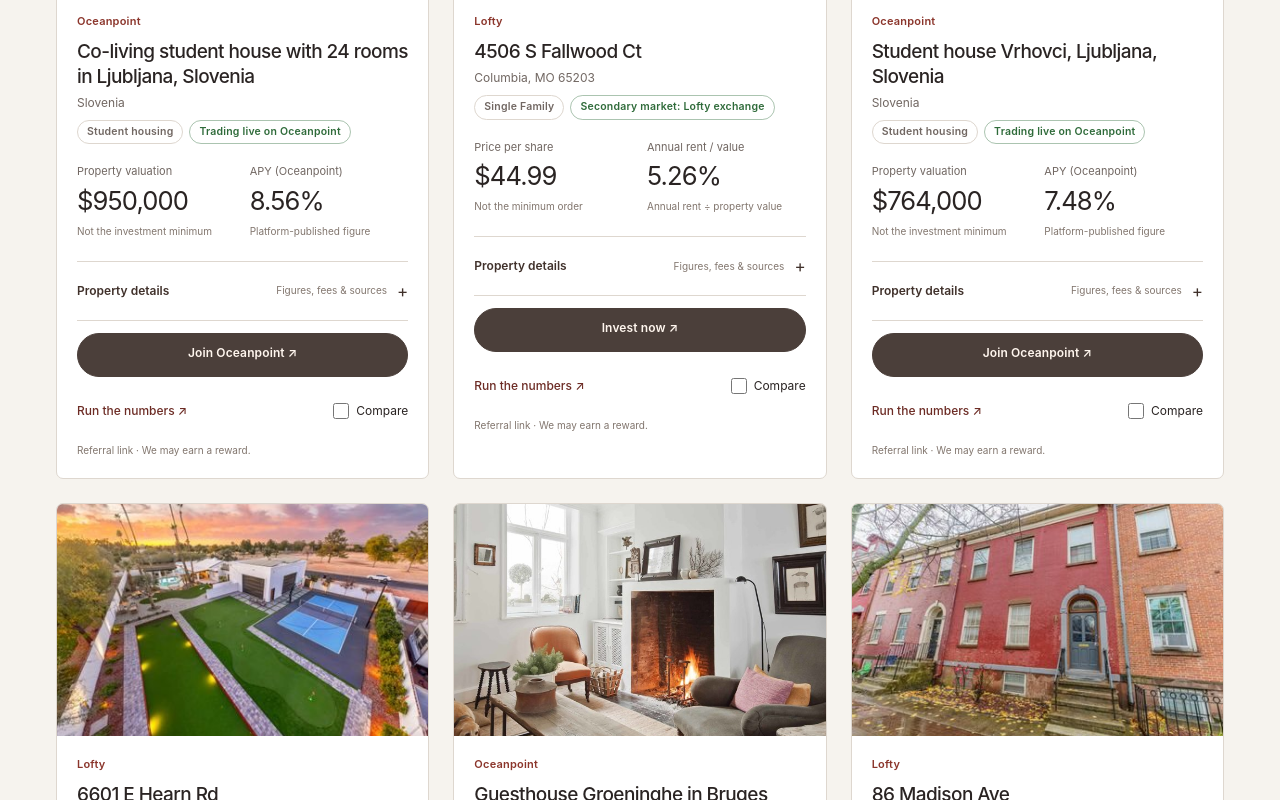
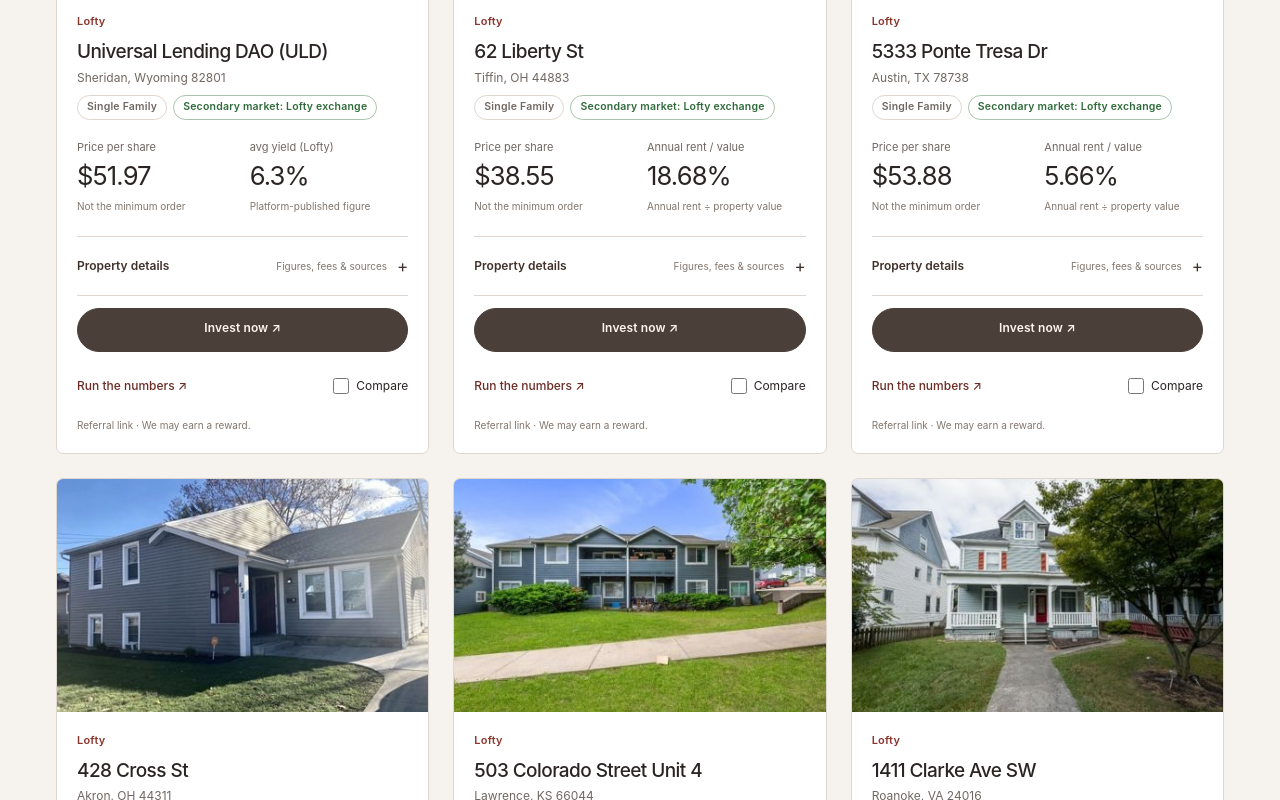
Before and after one commit to aman050807/slicebase, a React (Vite) app: page / in a window 1280 px wide. Shown: the part 2500-3300 px from the top of the page. Built offline with nearby package versions, Linux system fonts and the light colour scheme; a web font is replaced by a local one.

Commit message:
Shuffle listings with varied platform spacing throughout catalogue

```diff
--- a/src/App.tsx
+++ b/src/App.tsx
@@ -603,12 +603,43 @@ export function App() {
             : a.id - b.id,
     );
     if (sort === "mixed" && platform === "all") {
-      const lofty = rows.filter((l) => l.platform === "Lofty");
-      const oceanpoint = rows.filter((l) => l.platform === "Oceanpoint");
-      rows = [];
-      for (let i = 0; i < Math.max(lofty.length, oceanpoint.length); i++) {
-        if (lofty[i]) rows.push(lofty[i]);
-        if (oceanpoint[i]) rows.push(oceanpoint[i]);
+      // A repeatable shuffle keeps pagination stable. Spread the smaller
+      // catalogue through the entire list, with varied rather than rigid gaps.
+      let seed = 314159;
+      const random = () => {
+        seed = (Math.imul(seed, 1664525) + 1013904223) >>> 0;
+        return seed / 4294967296;
+      };
+      const shuffled = <T,>(items: T[]): T[] => {
+        const copy = [...items];
+        for (let i = copy.length - 1; i > 0; i--) {
+          const j = Math.floor(random() * (i + 1));
+          [copy[i], copy[j]] = [copy[j], copy[i]];
+        }
+        return copy;
+      };
+      const lofty = shuffled(rows.filter((l) => l.platform === "Lofty"));
+      const oceanpoint = shuffled(rows.filter((l) => l.platform === "Oceanpoint"));
+      if (lofty.length && oceanpoint.length) {
+        const gaps = oceanpoint.map((_, i) =>
+          Math.floor(((i + 1) * lofty.length) / oceanpoint.length) -
+          Math.floor((i * lofty.length) / oceanpoint.length),
+        );
+        // Move one Lofty between neighbouring gaps to vary the rhythm while
+        // retaining exactly the same catalogue and balanced full-list coverage.
+        for (let i = 0; i + 1 < gaps.length; i += 2) {
+          const move = Math.min(2, gaps[i]);
+          gaps[i] -= move;
+          gaps[i + 1] += move;
+        }
+        const variedGaps = shuffled(gaps);
+        let cursor = 0;
+        rows = [];
+        oceanpoint.forEach((listing, i) => {
+          rows.push(...lofty.slice(cursor, cursor + variedGaps[i]), listing);
+          cursor += variedGaps[i];
+        });
+        rows.push(...lofty.slice(cursor));
       }
     }
     return rows;
@@ -1215,7 +1246,7 @@ export function App() {
                 value={sort}
                 onChange={(e) => setSort(e.target.value)}
               >
-                <option value="mixed">Both platforms</option>
+                <option value="mixed">Mixed listings</option>
                 <option value="min">Source order</option>
                 <option value="name">Listing name</option>
                 <option value="platform">Platform</option>
```
Also changed, not shown: 1 other file (tests, documents, lock files or other folders).
